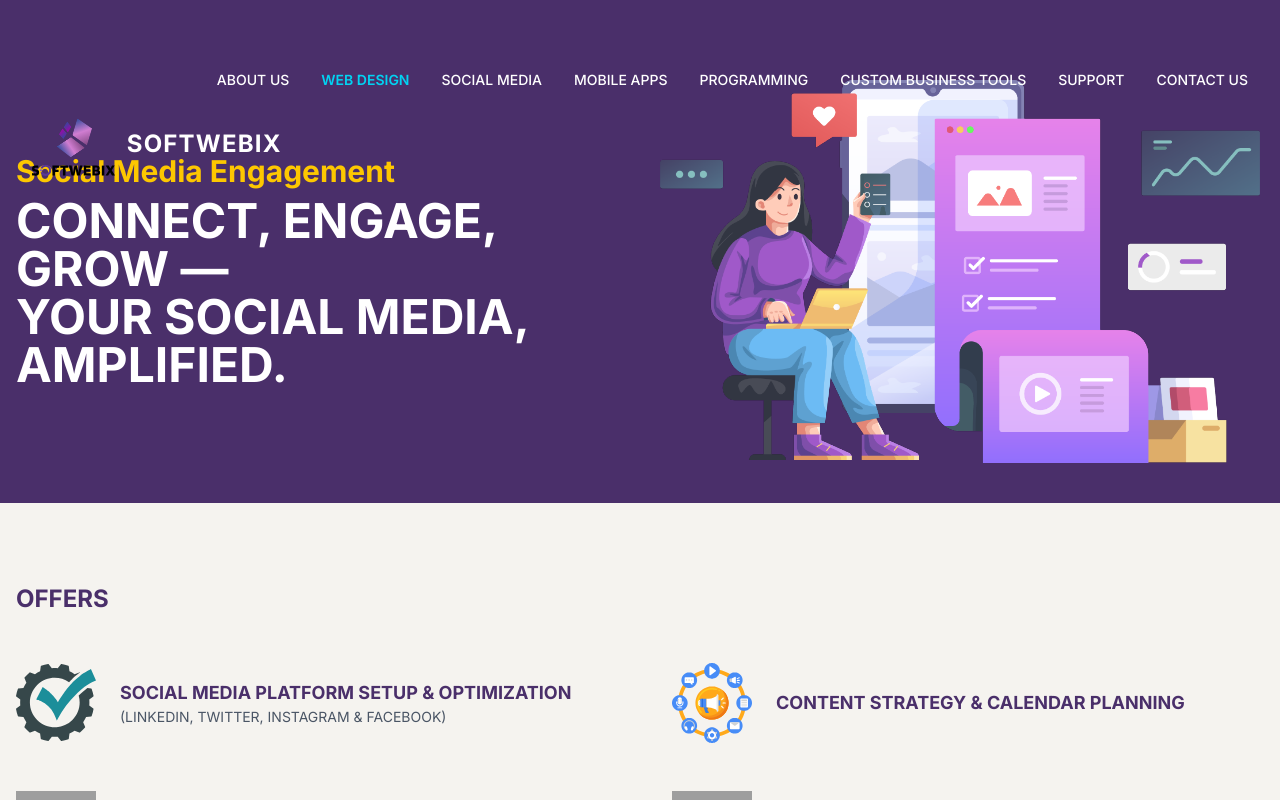
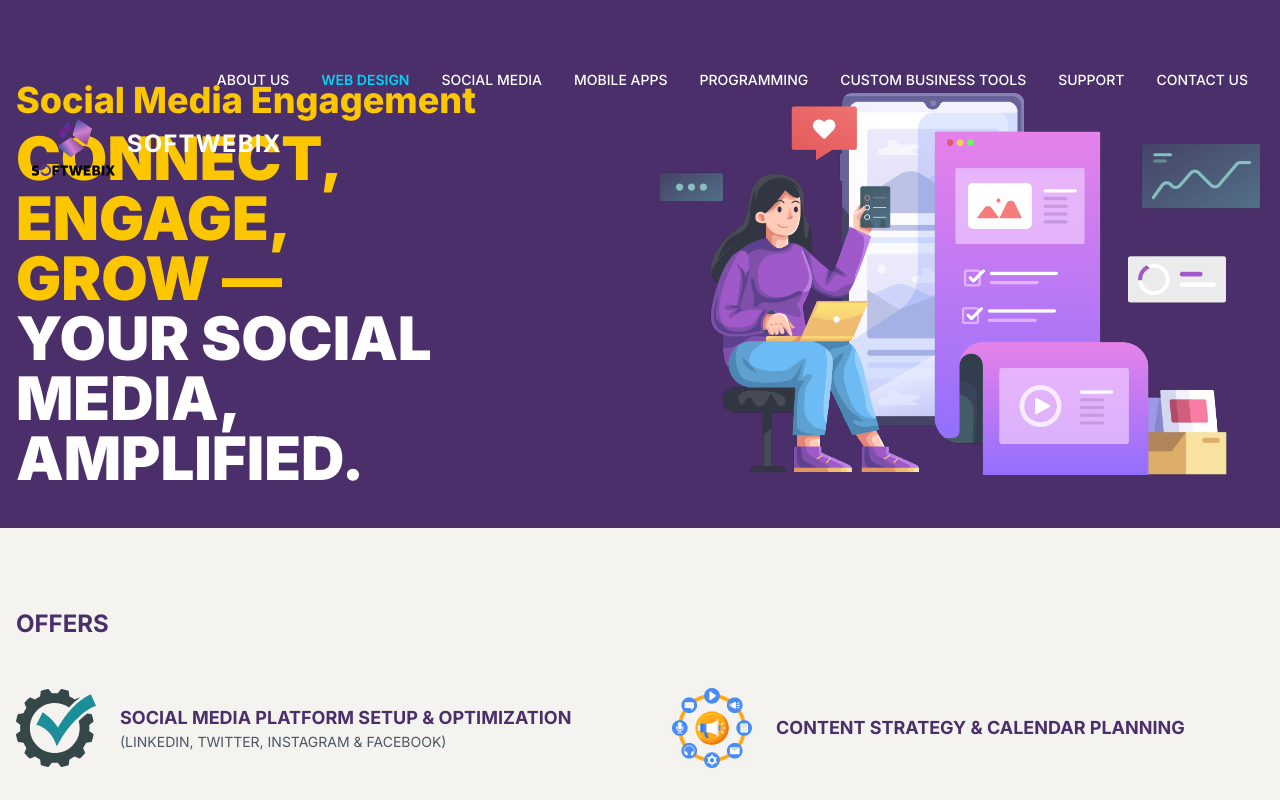
Before and after one commit to Nduhiu17/softwebix, a Next.js app: page /social-media in a window 1280 px wide. Shown: the top 800 px of the page. Built offline with nearby package versions, Linux system fonts and the light colour scheme; grey boxes are pictures that could not be loaded.

Commit message:
improve social media heroes section design

```diff
--- a/app/social-media/page.tsx
+++ b/app/social-media/page.tsx
@@ -32,12 +32,14 @@ export default function SocialMediaPage() {
   return (
     <div className="bg-white text-gray-800">
       {/* Hero Section */}
-      <section className="bg-[#4A2F6A] text-white pt-20 pb-10">
+      <section className="bg-[#4A2F6A] text-white pt-20 pb-10 md:min-h-[60vh] flex items-center">
         <div className="container mx-auto px-4">
           <div className="grid md:grid-cols-2 gap-8 items-center">
             <div className="text-left">
-              <h1 className="text-2xl md:text-3xl font-bold text-yellow-400">Social Media Engagement</h1>
-              <h2 className="text-4xl md:text-5xl font-bold mt-2">CONNECT, ENGAGE, <br /> GROW — <br /> YOUR SOCIAL MEDIA, <br /> AMPLIFIED.</h2>
+              <h1 className="text-3xl md:text-4xl font-extrabold text-yellow-400">Social Media Engagement</h1>
+              <h2 className="text-5xl md:text-6xl font-black mt-2">
+                <span className="text-yellow-400">CONNECT, ENGAGE, <br /> GROW —</span> <br /> YOUR SOCIAL MEDIA, <br /> AMPLIFIED.
+              </h2>
             </div>
             <div className="relative">
               <Image
```
